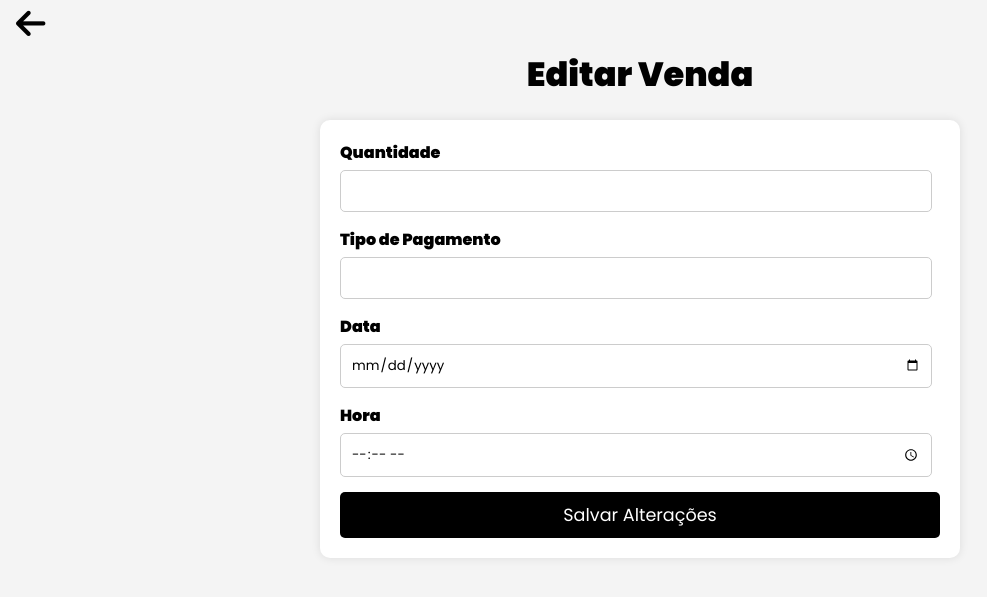
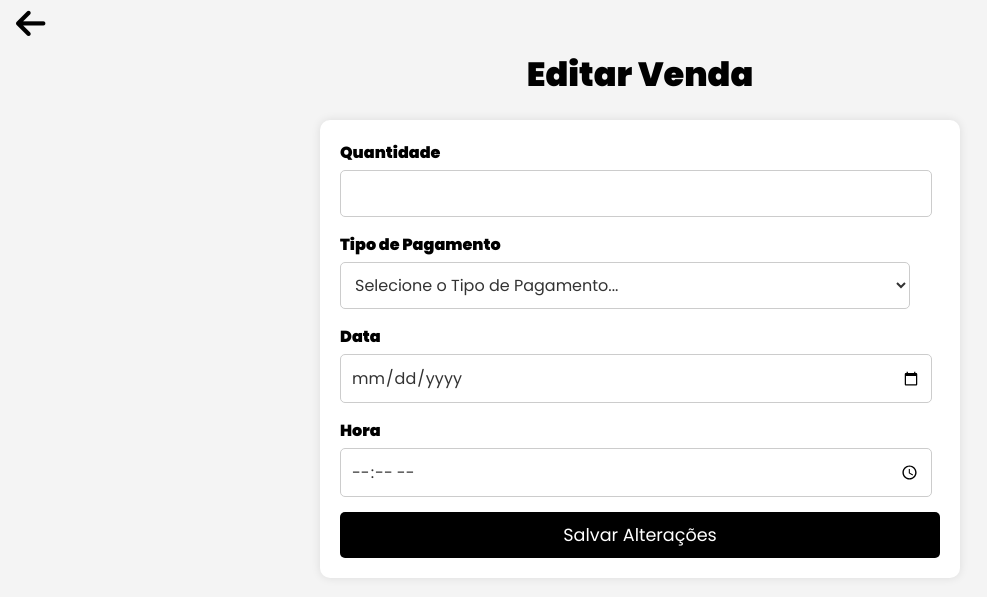
Before and after one commit to gabrieldsantana28/SA_Senai, a PHP site: page /editarvendas.php in a window 1280 px wide. Shown: the part 100-697 px from the top of the page, without its empty margins (0-987 px from the left). Run offline with PHP 8.4, Linux system fonts and the light colour scheme; the visitor is signed in with stand-in values (Sample User, id 1); data that the repository does not hold is empty; some libraries are stand-ins or nearby versions.

Commit message:
Update Select

```diff
--- a/editarvendas.php
+++ b/editarvendas.php
@@ -133,7 +133,14 @@
 
         <div class="form-group">
             <label for="tipo_pagamento">Tipo de Pagamento</label>
-            <input type="text" id="tipo_pagamento" name="tipo_pagamento" value="<?php echo $venda['tipo_pagamento_venda']; ?>" required>
+            <select id="tipo_pagamento" name="tipo_pagamento" required> <!-- Seleção de tipo de pagamento -->
+                <option value="" disabled selected>Selecione o Tipo de Pagamento...</option> <!-- Opção padrão -->
+                <option value="À vista">Dinheiro/À vista</option> <!-- Opção de pagamento à vista -->
+                <option value="PIX">PIX</option> <!-- Opção de pagamento via PIX -->
+                <option value="Parcelado">Crédito</option> <!-- Opção de pagamento parcelado -->
+                <option value="Débito">Débito</option> <!-- Opção de pagamento por débito -->
+                <option value="Boleto">Boleto</option> <!-- Opção de pagamento por boleto -->
+            </select>
         </div>
 
         <div class="form-group">
@@ -176,6 +183,7 @@ function voltarMenu() {
 </html>
 
 <style>
+     /* CSS Interno */
     * {
         padding: 0;
         margin: 0;
@@ -244,6 +252,23 @@ body {
         border-radius: 5px;
     }
 
+    .form-group input,
+    .form-group select {
+        width: 95%;
+        padding: 10px;
+        border: 1px solid #ccc;
+        border-radius: 5px;
+        font-size: 1em;
+        background-color: #fff;
+        color: #333;
+    }
+
+    .form-group select:focus {
+        outline: none;
+        border-color: #000;
+        box-shadow: 0 0 5px rgba(0, 0, 0, 0.2);
+    }
+
     .botao-salvar {
         display: block;
         width: 100%;
```
Also changed, not shown: editarcompras.php (+26 -1 lines). Lines whose indentation alone changed are shown as unchanged.
